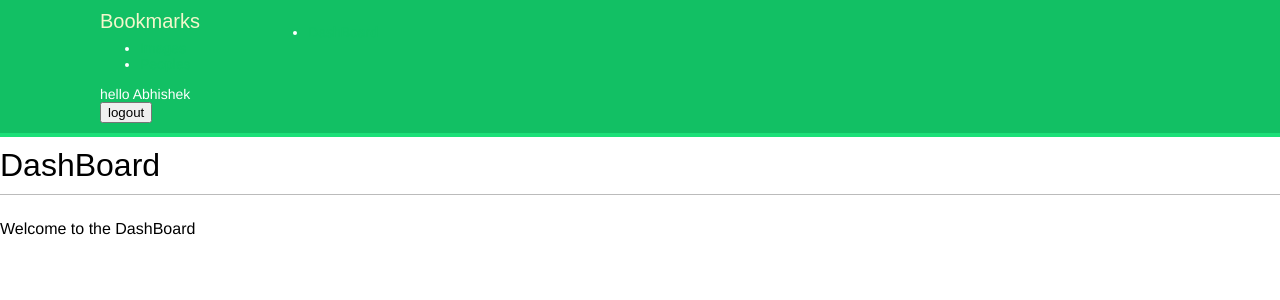
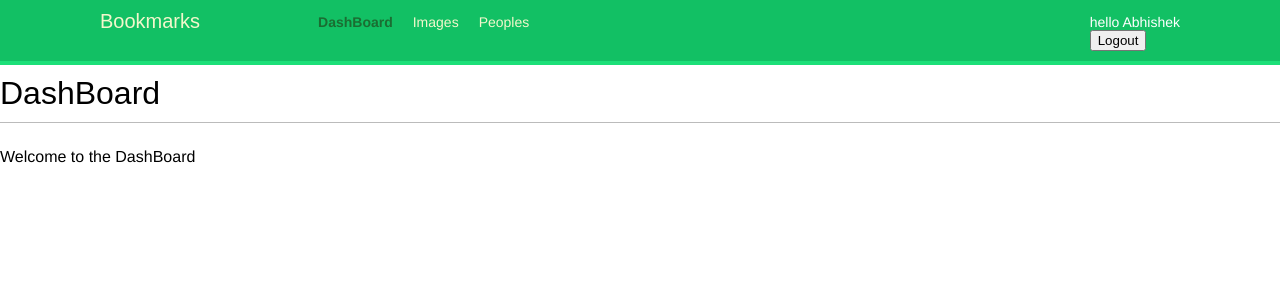
Before and after one commit to ABHISHEKGHARAMI/social_website_new, a Django app: page /account/ in a window 1280 px wide. Shown: the top 300 px of the page. Run offline with Django 5.2, Linux system fonts and the light colour scheme; a user stored in the database is signed in; some web fonts are replaced.

Commit message:
Working on the auth .

```diff
--- a/bookmarks/account/static/css/base.css
+++ b/bookmarks/account/static/css/base.css
@@ -60,3 +60,35 @@ ol {
         font-size: 20px;
         margin-right: 10%;
 }
+
+#header ul.menu {
+    list-style: none;
+    float: left;
+    margin: 0;
+    padding: 0;
+}
+
+#header ul.menu li {
+    float: left;
+    padding: 4px 10px;
+}
+
+
+#header ul.menu li.selected a,
+#header ul.menu li.selected a:hover {
+    color: #1b6d32;
+    font-weight: bold;
+}
+
+#header a {
+    color: #f3f7cc;
+}
+
+#header a:hover {
+    color: #fff;
+}
+
+#header .user {
+    float: right;
+    padding-top: 4px;
+}
--- a/bookmarks/account/templates/base.html
+++ b/bookmarks/account/templates/base.html
@@ -33,7 +33,7 @@
          {% if request.user.is_authenticated %}
            hello {{ request.user.first_name|default:request.user.username }}
            <form action="{% url 'logout' %}" method='post'>
-            <input type="submit" value="logout">
+            <button type="submit">Logout</button>
             {% csrf_token %}
            </form>
           {% else %}
--- a/bookmarks/bookmarks/settings.py
+++ b/bookmarks/bookmarks/settings.py
@@ -128,3 +128,4 @@ DEFAULT_AUTO_FIELD = 'django.db.models.BigAutoField'
 LOGIN_REDIRECT_URL = 'dashboard'
 LOGIN_URL = 'login'
 LOGOUT_URL = 'logout'
+LOGOUT_REDIRECT_URL = 'login'
```
Also changed, not shown: bookmarks/db.sqlite3.
